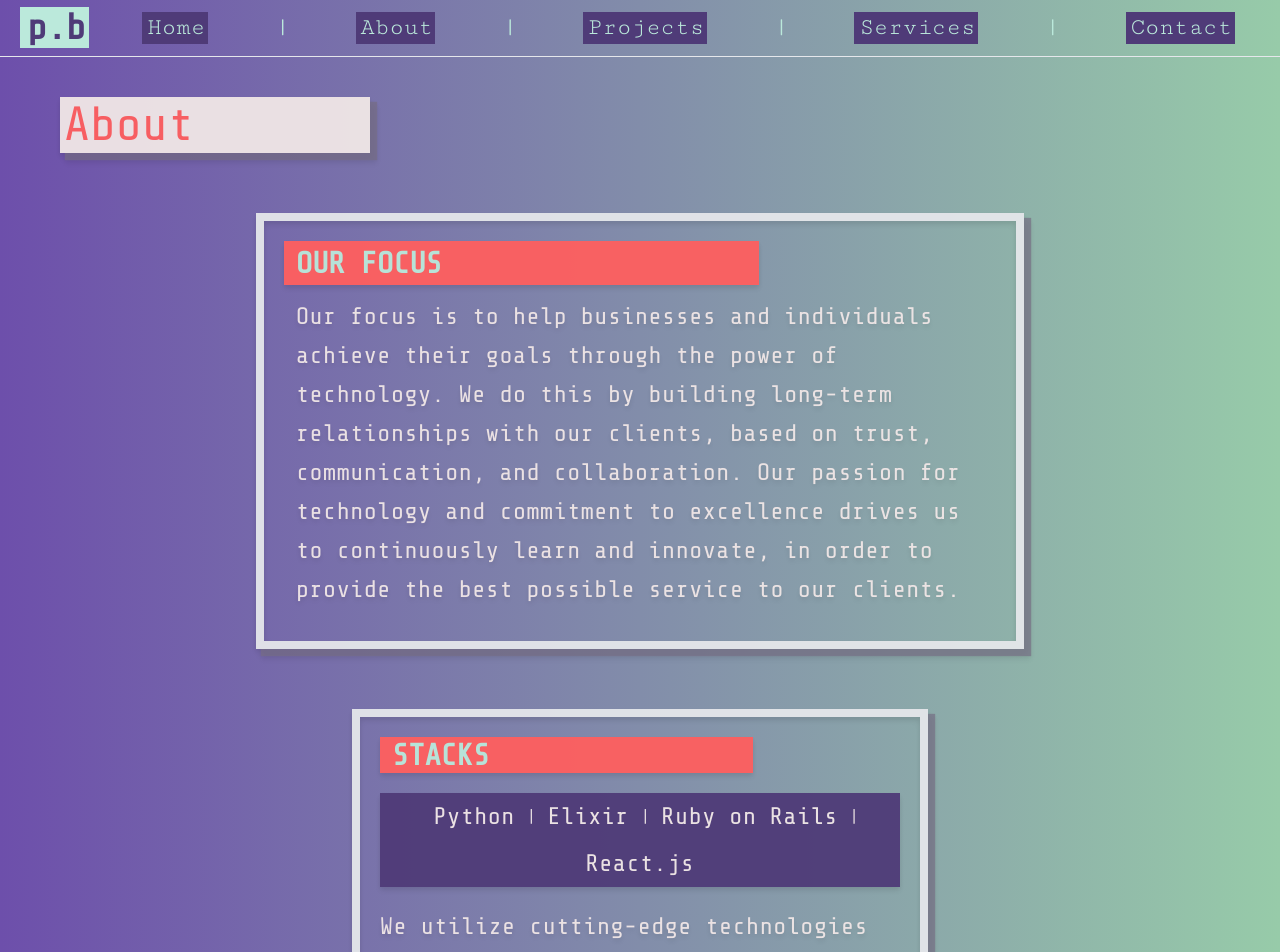
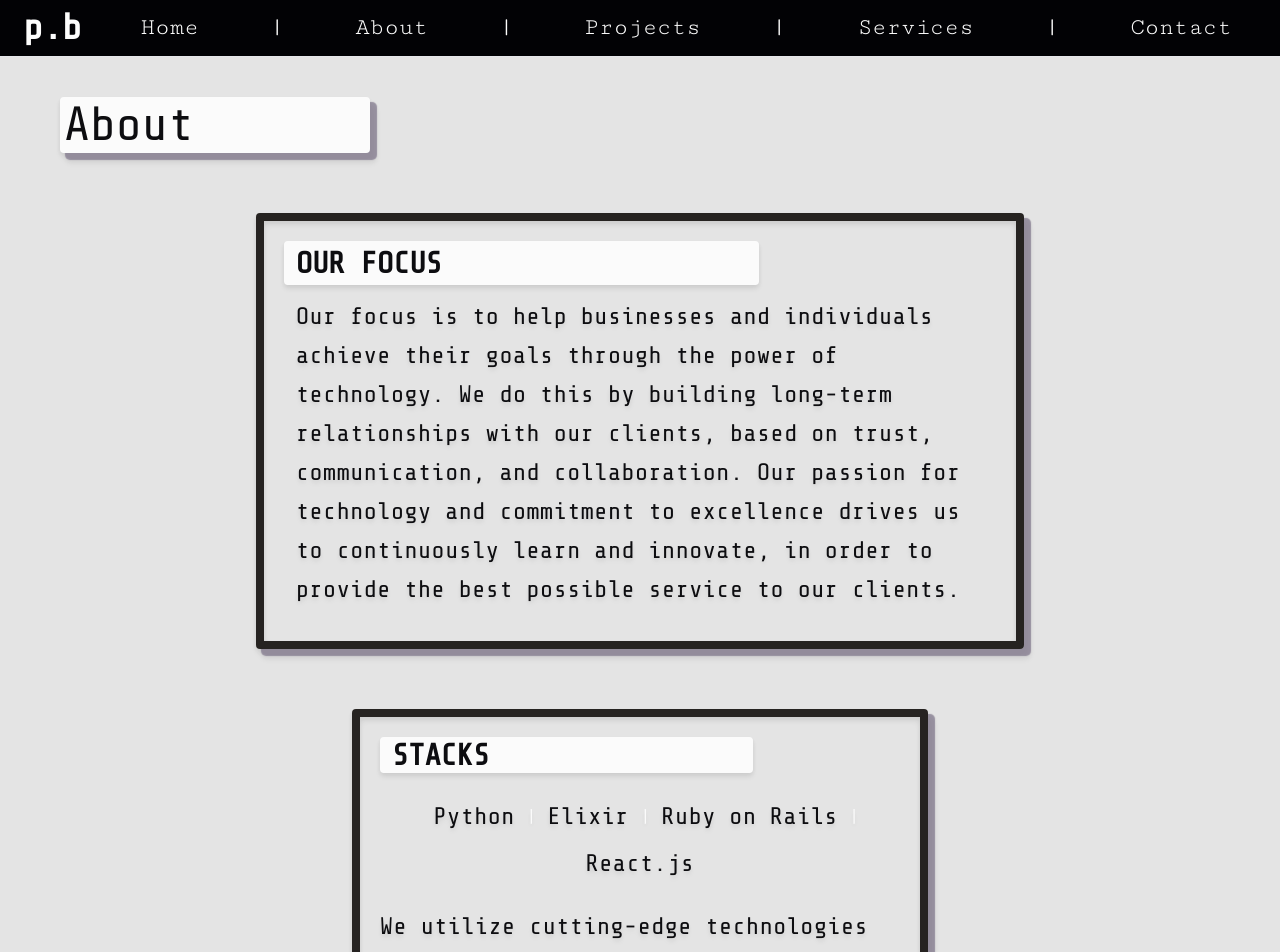
Before and after one commit to tfnielson-se/point-break, a Next.js app: page /about in a window 1280 px wide. Shown: the top 952 px of the page. Built offline with nearby package versions, Linux system fonts and the light colour scheme.

Commit message:
css changes, restructure website

```diff
--- a/pages/about/index.js
+++ b/pages/about/index.js
@@ -18,24 +18,21 @@ const About = () => {
 				transition={{ delay: 0.25 }}
 			>
 				<section className="m-5">
-					<div className="m-5 lg:m-10 lg:w-1/4">
+					<div className="m-5 rounded lg:m-10 lg:w-1/4">
 						<p
-							className={`first-color font-third-color text-5xl p-1 bring-up`}
+							className={`first-color text-5xl p-1 bring-up`}
 						>
 							About
 						</p>
 					</div>
 					<div className="flex flex-row flex-wrap justify-around">
-						<div className="bring-up border-8 flex justify-center m-1 my-5 lg:m-5 max-w-3xl">
-
-								<div className="m-5">
-									<p className="third-color text-3xl font-second-color py-1 px-3 lg:w-2/3">
-										<strong className="">
-											OUR FOCUS
-										</strong>
-									</p>
-                                    <div>
-									<p className="text-2xl tracking-wide leading-relaxed text-left font-first-color p-3">
+						<div className="bring-up border-8 border-stone-900 flex justify-center m-1 my-5 lg:m-5 max-w-3xl">
+							<div className="m-5">
+								<p className="text-3xl first-color rounded py-1 px-3 lg:w-2/3">
+									<strong className="">OUR FOCUS</strong>
+								</p>
+								<div>
+									<p className="text-2xl tracking-wide leading-relaxed text-left p-3">
 										Our focus is to help businesses and
 										individuals achieve their goals through
 										the power of technology. We do this by
@@ -48,29 +45,29 @@ const About = () => {
 										the best possible service to our
 										clients.
 									</p>
-                                    </div>
+								</div>
 							</div>
 						</div>
-						<div className="flex justify-left m-auto my-10 max-w-xl bring-up w-full mx-3 border-8">
+						<div className="flex justify-left m-auto my-10 max-w-xl bring-up w-full mx-3 border-8 border-stone-900 rounded">
 							<div className="">
-								<p className="text-3xl third-color px-2 m-5 font-second-color lg:w-2/3">
+								<p className="text-3xl first-color rounded px-2 m-5 lg:w-2/3">
 									<strong className="p-1">STACKS</strong>
 								</p>
 								<div className="flex flex-wrap justify-center fifth-color mx-5">
-									<p className="text-2xl text-center fifth-color font-first-color tracking-wide leading-relaxed py-1 px-3 python-color">
+									<p className="text-2xl text-center tracking-wide leading-relaxed py-1 px-3 python-color">
 										Python{" "}
 									</p>
 									<p className="font-first-color my-auto">
 										|
 									</p>{" "}
-									<p className="text-2xl text-center fifth-color font-first-color tracking-wide leading-relaxed py-1 px-3 elixir-color">
+									<p className="text-2xl text-center tracking-wide leading-relaxed py-1 px-3 elixir-color">
 										{" "}
 										Elixir{" "}
 									</p>
 									<p className="font-first-color my-auto">
 										|
 									</p>{" "}
-									<p className="text-2xl text-center fifth-color font-first-color tracking-wide leading-relaxed py-1 px-3 ruby-color">
+									<p className="text-2xl text-center tracking-wide leading-relaxed py-1 px-3 ruby-color">
 										Ruby on Rails{" "}
 									</p>
 									<p className="font-first-color my-auto">
@@ -80,7 +77,7 @@ const About = () => {
 										React.js{" "}
 									</p>
 								</div>
-								<p className="text-2xl text-left p-3 m-2 tracking-wide leading-relaxed font-first-color">
+								<p className="text-2xl text-left p-3 m-2 tracking-wide leading-relaxed">
 									We utilize cutting-edge technologies that
 									are highly regarded in the industry to
 									deliver top-quality solutions to our
--- a/pages/components/Footer.js
+++ b/pages/components/Footer.js
@@ -10,7 +10,7 @@ const Footer = () => {
 		<section className="pt-5">
         <hr></hr>
 			<div
-				className={`${font.className} flex justify-around p-2`}
+				className={`${font.className} flex justify-around p-2 fourth-color font-first-color`}
 			>
 				<div className="mx-5 flex flex-col ">
 					<h2 className="text-center">MENU</h2>
@@ -35,7 +35,7 @@ const Footer = () => {
 					<h2 className="text-center">SERVICES</h2>
                     <hr></hr>
 				</div>
-				<div className="mx-5 flex flex-col jus">
+				<div className="mx-5 flex flex-col">
 					<h2 className="text-center">CONTACT</h2>
                     <hr></hr>
                     <a
--- a/pages/components/MobileNavbar.js
+++ b/pages/components/MobileNavbar.js
@@ -3,6 +3,7 @@ import Link from "next/link";
 import { useState } from "react";
 import { Cutive_Mono } from "@next/font/google";
 import { motion, AnimatePresence } from "framer-motion";
+import {GrMenu} from 'react-icons/gr'
 
 const font = Cutive_Mono({
 	subsets: ["latin"],
@@ -33,16 +34,11 @@ const MobileNavbar = () => {
 				<div className={`font-fifth-color mx-5 ${font.className}`}>
 					<button
 						onClick={openMenu}
-						className={`flex flex-col text-5xl ${
-							hideMenu ? "second-color font-second-color" : "third-color font-fifth-color"
-						} p-1.5 border-4 border-purple-900`}
+						className={`flex flex-col text-5xl p-1.5`}
 					>
 						{" "}
-						{"💾"}
+						<GrMenu/>
 						{""}
-						<span className="text-sm m-auto third-color w-full">
-							MENU
-						</span>
 					</button>
 				</div>
 			</div>
--- a/pages/components/Navbar.js
+++ b/pages/components/Navbar.js
@@ -15,7 +15,7 @@ const Navbar = () => {
             exit={{ opacity: 0, y: 15 }}
             transition={{ delay: 0.25 }}
         >
-		<nav className="hidden lg:flex flex-around my-2">
+		<nav className="hidden lg:flex flex-around  py-2 fourth-color font-first-color">
 			<div className="">
 				<Link href="/">
 					<strong className="text-4xl mx-5 second-color font-fifth-color nav-btn">
@@ -28,7 +28,7 @@ const Navbar = () => {
 				</Link>
 			</div>
 			<div
-				className={`${font.className} w-full flex flex-row justify-around m-auto text-2xl font-second-color`}
+				className={`${font.className} w-full flex flex-row justify-around m-auto text-2xl font-first-color`}
 			>
 				<Link href="/" className="nav-btn px-1">
 					Home
--- a/pages/index.js
+++ b/pages/index.js
@@ -14,37 +14,37 @@ const Home = () => {
 					<div className="text-center mt-10 lg:my-10">
 						<div className="hidden lg:block">
 							<p className="home-title text-center">
-								<strong className=" font-fifth-color pb-2 px-4 tracking-widest">
+								<strong className=" font-fourth-color pb-2 px-4 tracking-widest">
 									point.break
 								</strong>
 							</p>
 						</div>
 						<div className="lg:hidden">
 							<p className="home-title text-center text-2xl pb-8 my-5">
-								<strong className="text-5xl font-fifth-color px-4 tracking-widest">
+								<strong className="text-5xl font-fourth-color px-4 tracking-widest">
 									point.break
 								</strong>
 							</p>
 						</div>
 						<div className="flex flex-row justify-around w-full">
 							<div>
-								<p className="font-fifth-color text-3xl lg:text-4xl my-1 second-colo bring-up px-3 italic border-4 ">
+								<p className="font-fourth-color text-3xl lg:text-4xl my-1 bring-up px-3 italic border-4">
 									Software Engineering
 								</p>
-								<p className="lg:hidden font-first-color text-2xl my-5 px-3 italic">
+								<p className="lg:hidden font-fourth-color text-2xl my-5 px-3 italic">
 									Simple Creative Solutions
 								</p>
-								<p className="lg:hidden font-first-color text-2xl my-5 px-3 italic">
+								<p className="lg:hidden font-fourth-color text-2xl my-5 px-3 italic">
 									UX/UI WebDesign
 								</p>
-								<p className="lg:hidden font-first-color text-2xl my-5 px-3 italic">
+								<p className="lg:hidden font-fourth-color text-2xl my-5 px-3 italic">
 									Business Software Architecture
 								</p>
 							</div>
 						</div>
 					</div>
 					<section className="flex justify-between">
-						<div className="hidden lg:block justify-around m-auto text-3xl font-first-color leading-loose">
+						<div className="hidden lg:block justify-around m-auto text-3xl leading-loose">
 							<p className="my-1 px-2">
 								Business Software Architecture
 							</p>
--- a/styles/globals.css
+++ b/styles/globals.css
@@ -2,12 +2,12 @@
 @tailwind components;
 @tailwind utilities;
 
-/* dbg */
+/* DEBUG */
 /* div {
     border-width: 1px;
     border-color: white;
-    border-radius: 0.5em;
-    padding: 0.1em
+    border-radius: 0.5rem;
+    padding: 0.1rem
 } */
 
 :root {
@@ -16,7 +16,7 @@
 	--background-end-rgb: 255, 255, 255;
 }
 
-@media (prefers-color-scheme: dark) {
+@media (prefers-color-schreme: dark) {
 	:root {
 		--foreground-rgb: 255, 255, 255;
 		--background-start-rgb: 0, 0, 0;
@@ -24,33 +24,36 @@
 	}
 }
 
+html {
+	/* transition: all 60s ease-in-out; */
+	height: 100vh;
+    background: rgb(228, 228, 228);
+
+	/* background-color: #97cba9; */
+}
+
+body {
+	color: #020205;
+}
 .main-div {
     height: 100vh;
 }
 
 .home-title {
-	font-size: 10em;
-    background: rgb(151,203,169);
-    background: linear-gradient(90deg, rgba(151,203,169,1) 0%, rgba(109,79,171,1) 100%);
+	font-size: 10rem;
 }
 
-.banner-title {
-    background: rgb(151,203,169);
-    background: linear-gradient(90deg, rgba(151,203,169,1) 0%, rgba(109,79,171,1) 100%);
-}
-
+/* HOVERS */
 .nav-btn {
-	padding-right: 0.1em;
-    padding-left: 0.2em;
-	color: #bbe9db;
-	background: #4f3b78;
+	padding-right: 0.1rem;
+    padding-left: 0.2rem;
+    border-radius: 0.25rem;
 	transition: all 0.5s ease-in-out;
 }
 .nav-btn:hover {
-	background: #bbe9db;
-	padding-right: 0.5em;
-	padding-left: 0.3em;
-	color: #ff5f5f;
+	/* background: #bbe9db; */
+	padding-right: 0.5rem;
+	padding-left: 0.3rem;
 	opacity: 100%;
 	filter: drop-shadow(0 30px 15px rgba(0, 0, 0, 0.288))
 		drop-shadow(0 8px 5px rgb(0 0 0 / 0.08));
@@ -63,7 +66,7 @@
 		drop-shadow(0 2px 2px rgb(0 0 0 / 0.06));
 	box-shadow: 6px 6px 1px 1px #756c83b6;
 	/* box-shadow: 8px 8px 0px 0px #ff5f5f; */
-
+    border-radius: 0.25rem;
 	transition: all 0.3s ease-out;
 }
 .bring-up:hover {
@@ -74,59 +77,19 @@
 	/* box-shadow: 12px 12px 2px 1px #f3818165; */
 }
 
-.first-color {
-	background: #f1e7e7;
+/* ICONS */
+.elixir-color {
+    border-radius: 0.25rem;
+    transition: all 0.5s ease-in-out;
 }
-
-.second-color {
-	background: #bbe9db;
-}
-
-.third-color {
-	background: #ff5f5f;
-}
-
-.fourth-color {
-	background: #0b8457;
-}
-.fifth-color {
-	background: #4f3b78;
-}
-
-.font-first-color {
-	color: #f1e7e7;
-}
-
-.font-second-color {
-	color: #bbe9db;
-}
-
-.font-third-color {
-	color: #ff5f5f;
-}
-
-.font-fourth-color {
-	color: #0b8457;
-}
-
-.font-fifth-color {
-	color: #4f3b78;
-}
-
-.elixir-color {
+.elixir-color:hover {
 	color: #f1e7e7;
 	background: #4f3b78;
     transition: all 0.5s ease-in-out;
 }
-.elixir-color:hover {
-	background: #f1e7e7;
-	color: #4f3b78;
-    transition: all 0.5s ease-in-out;
-}
 
 .python-color {
-	color: #f1e7e7;
-	background: #4f3b78;
+    border-radius: .25rem;
     transition: all 0.5s ease-in-out;
 }
 .python-color:hover {
@@ -135,8 +98,7 @@
 }
 
 .ruby-color {
-	color: #f1e7e7;
-	background: #4f3b78;
+    border-radius: .25rem;
     transition: all 0.5s ease-in-out;
 }
 .ruby-color:hover {
@@ -144,21 +106,27 @@
 }
 
 .react-color {
-	color: #f1e7e7;
-	background: #4f3b78;
+    border-radius: .25rem;
     transition: all 0.5s ease-in-out;
 }
 .react-color:hover {
     background: #0092ca;
     color: #353535;
 }
-body {
-    color: #f1e7e7;
+
+/* COLORS */
+
+.first-color {
+	background: #fdfdfd;
 }
-html {
-	/* transition: all 60s ease-in-out; */
-	height: 100vh;
-    background: rgb(151,203,169);
-    background: linear-gradient(270deg, rgba(151,203,169,1) 0%, rgba(109,79,171,1) 100%);
-	/* background-color: #97cba9; */
+
+.font-first-color {
+	color: #fdfdfd
 }
+
+.fourth-color {
+	background: #020205;
+}
+.font-fourth-color {
+	color: #020205;
+}
```
